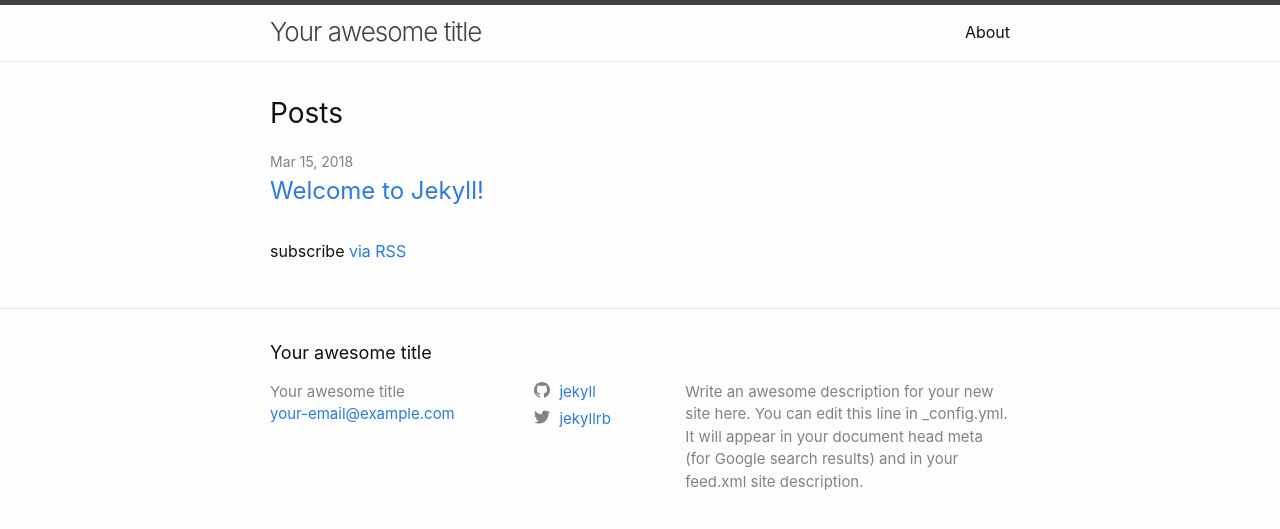
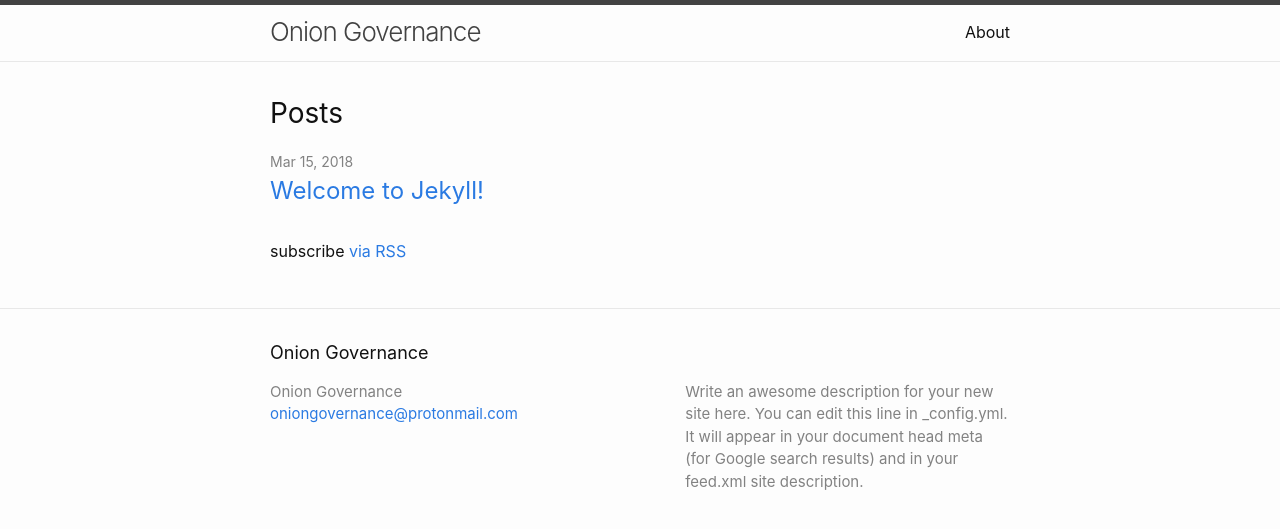
Before and after one commit to OnionGovernance/oniongovernancewebsite, a Jekyll site: the page built from index.md, in a window 1280 px wide. Shown: the top 529 px of the page. Built offline with Jekyll 4.4.1, drawn with Linux system fonts in a browser that asks for light colours.

Commit message:
site name

```diff
--- a/_config.yml
+++ b/_config.yml
@@ -13,16 +13,14 @@
 # you will see them accessed via {{ site.title }}, {{ site.email }}, and so on.
 # You can create any custom variable you would like, and they will be accessible
 # in the templates via {{ site.myvariable }}.
-title: Your awesome title
-email: your-email@example.com
+title: Onion Governance
+email: oniongovernance@protonmail.com
 description: >- # this means to ignore newlines until "baseurl:"
   Write an awesome description for your new site here. You can edit this
   line in _config.yml. It will appear in your document head meta (for
   Google search results) and in your feed.xml site description.
 baseurl: "" # the subpath of your site, e.g. /blog
 url: "" # the base hostname & protocol for your site, e.g. http://example.com
-twitter_username: jekyllrb
-github_username:  jekyll
 
 # Build settings
 markdown: kramdown
```
